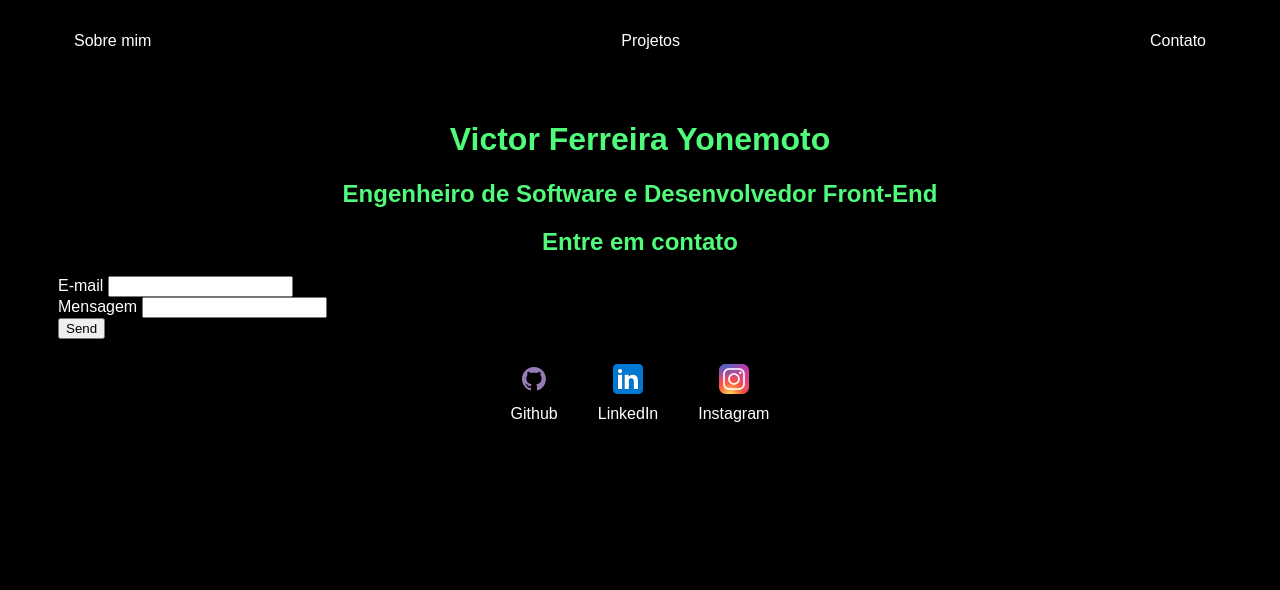
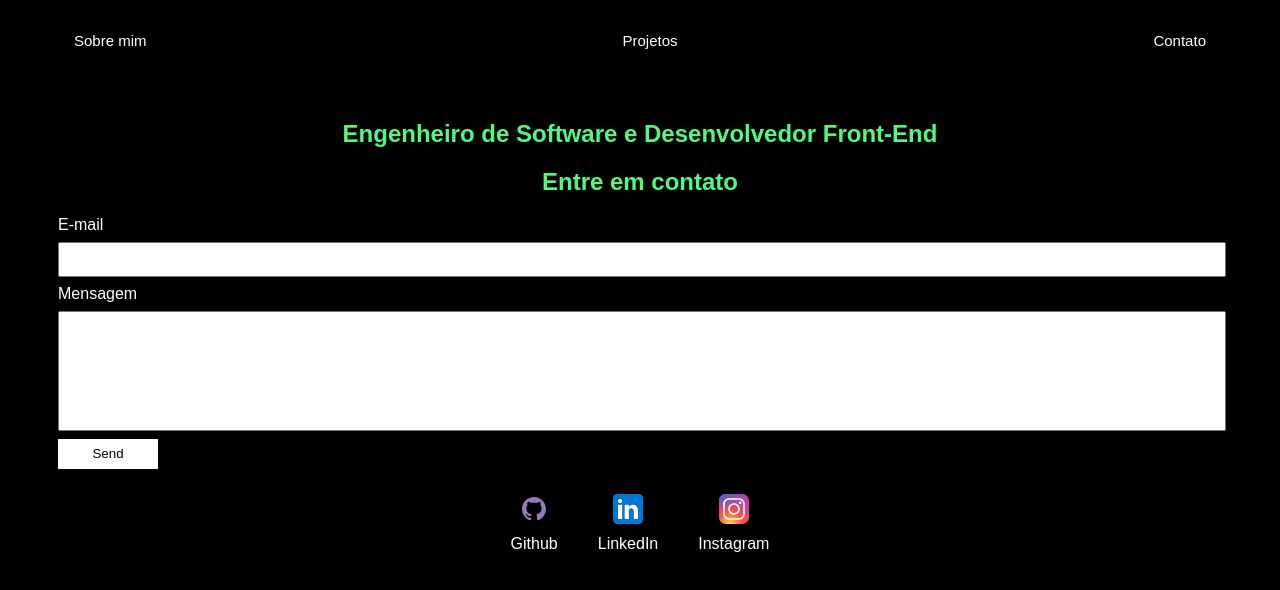
Before and after one commit to victorfyonemoto/porfolio, a plain HTML site: page contact.html in a window 1280 px wide. Drawn offline with Linux system fonts and the light colour scheme.

Commit message:
added code

```diff
--- a/contact.html
+++ b/contact.html
@@ -31,7 +31,6 @@
         <div>
             <img src="" alt=""></img>
         </div>
-        <h1>Victor Ferreira Yonemoto</h1>
         <h2>Engenheiro de Software e Desenvolvedor Front-End</h2>
         <h2>Entre em contato</h2>
     </header>
--- a/style.css
+++ b/style.css
@@ -11,6 +11,11 @@ ul {
     align-items: center;
     padding: 16px;
 }
+
+nav a {
+    font-size: 15px;
+}
+
 
 nav a:hover {
     color: #50fa7b;
@@ -61,3 +66,21 @@ footer img {
 .container {
     padding: 0px 50px;
 }
+
+.contact-form input{
+    width: 100%;
+    padding: 8px 0;
+    margin: 8px 0;
+}
+
+.contact-form input[type=text] {
+    height: 100px;
+}
+
+button {
+    color: black;
+    background-color: white;
+    border: none;
+    width: 100px;
+    height: 30px;
+}
```
